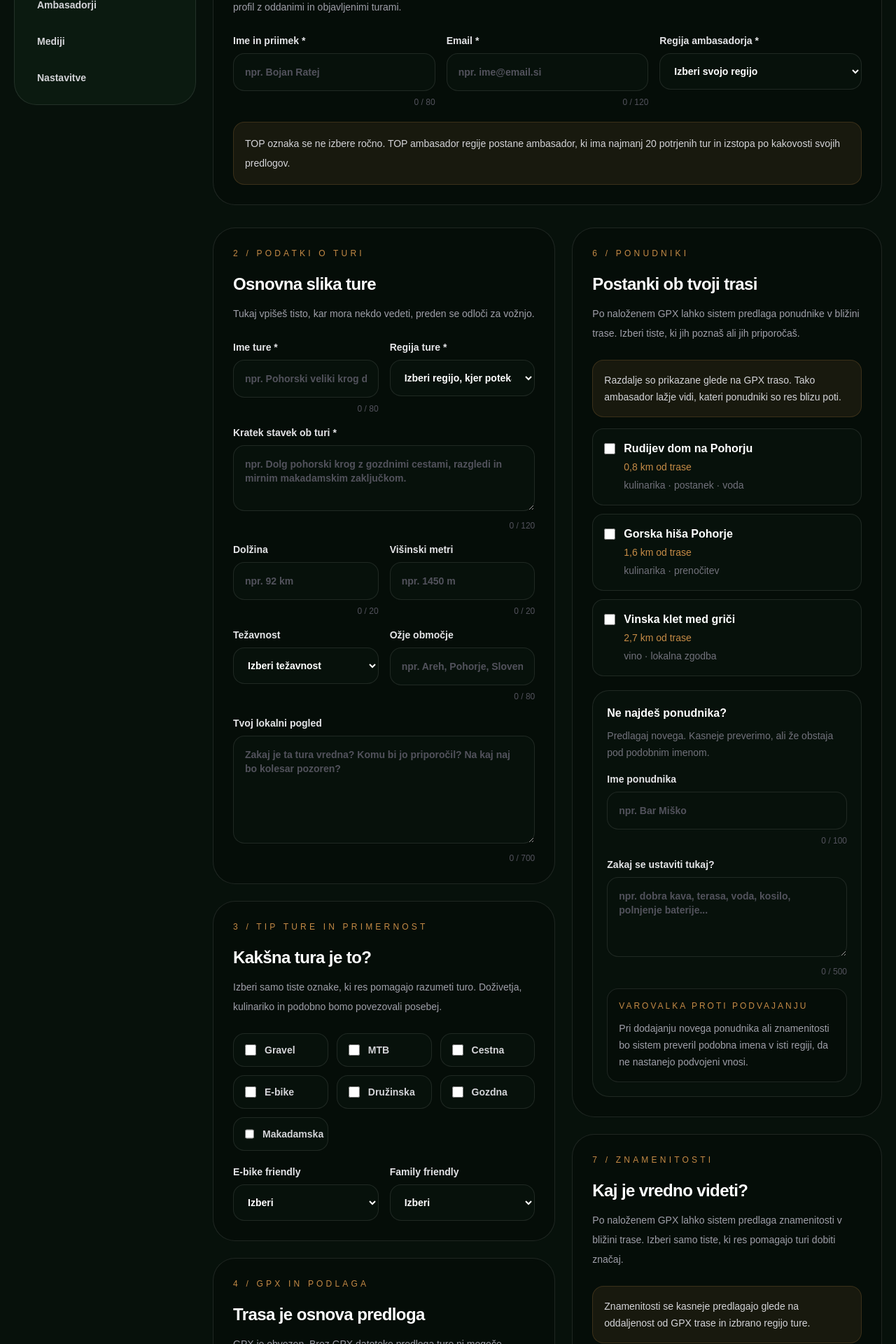
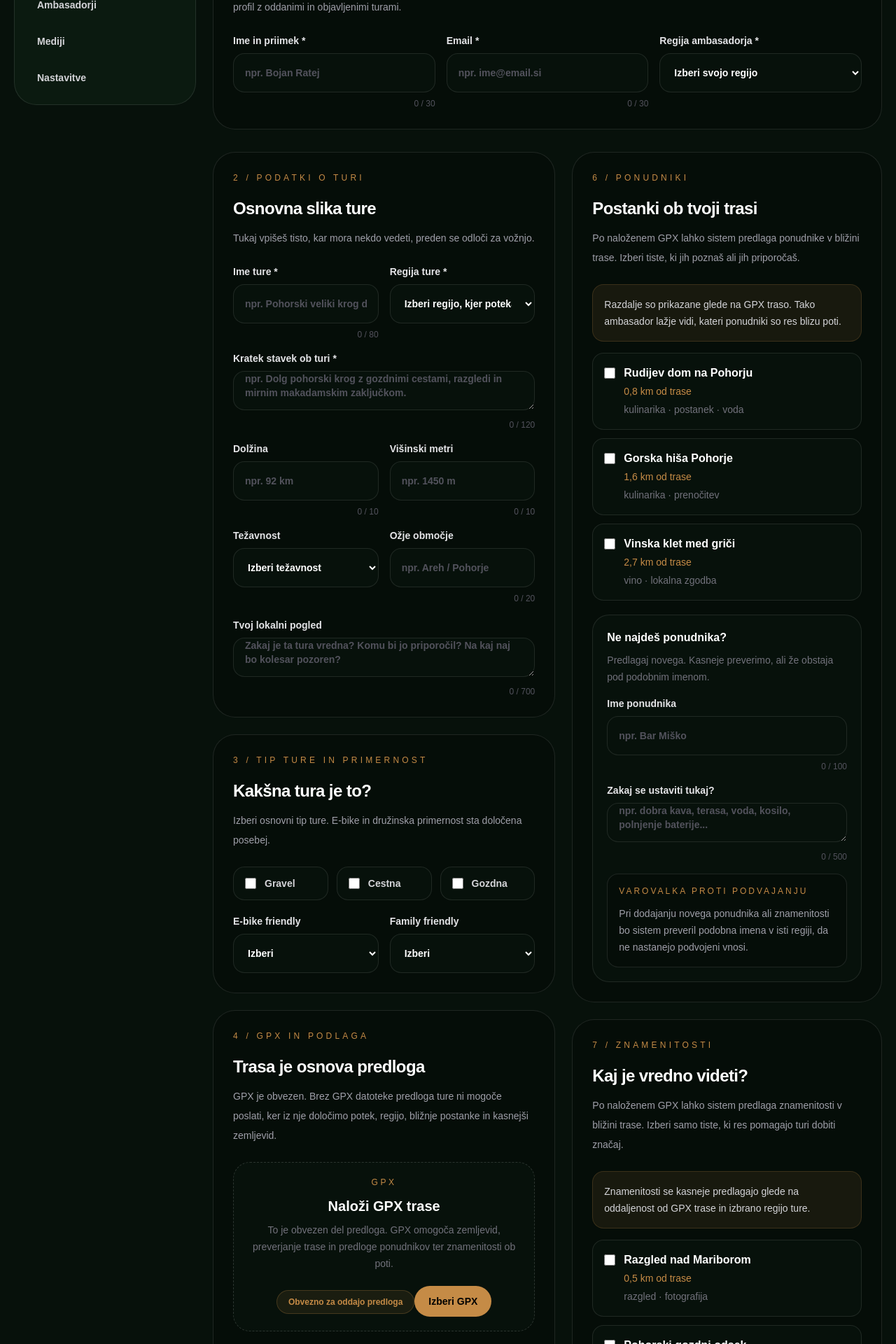
Before and after one commit to rabojan/bojan-on-bike-app, a Next.js app: page /admin/predlog-ture/nova in a window 1280 px wide. Shown: the part 540-2460 px from the top of the page at 70% size. Built offline with nearby package versions, Linux system fonts and the light colour scheme; sample sign-in values are in the browser's storage.

Commit message:
Polish ambassador proposal form layout

```diff
--- a/app/admin/predlog-ture/nova/page.tsx
+++ b/app/admin/predlog-ture/nova/page.tsx
@@ -15,12 +15,8 @@ const regions = [
 
 const trailTypes = [
   "Gravel",
-  "MTB",
   "Cestna",
-  "E-bike",
-  "Družinska",
   "Gozdna",
-  "Makadamska",
 ];
 
 const providersNearTrail = [
@@ -107,7 +103,7 @@ function Field({
       <input
         type={type}
         placeholder={placeholder}
-        className="mt-2 w-full rounded-2xl border border-white/10 bg-[#07110b] px-4 py-4 text-white outline-none placeholder:text-zinc-600"
+        className="mt-2 h-[56px] w-full rounded-2xl border border-white/10 bg-[#07110b] px-4 text-white outline-none placeholder:text-zinc-600"
       />
 
       {counter ? (
@@ -137,7 +133,7 @@ function TextArea({
       <textarea
         rows={rows}
         placeholder={placeholder}
-        className="mt-2 w-full rounded-2xl border border-white/10 bg-[#07110b] px-4 py-4 text-white outline-none placeholder:text-zinc-600"
+        className="mt-2 h-[56px] w-full rounded-2xl border border-white/10 bg-[#07110b] px-4 text-white outline-none placeholder:text-zinc-600"
       />
 
       {counter ? (
@@ -163,7 +159,7 @@ function UploadBox({
   required?: boolean;
 }) {
   return (
-    <div className="rounded-[24px] border border-dashed border-white/15 bg-[#07110b] p-6 text-center">
+    <div className="rounded-[24px] border border-dashed border-white/15 bg-[#07110b] p-5 text-center">
       <div className="text-xs uppercase tracking-[0.3em] text-[#c58b46]">
         {label}
       </div>
@@ -273,20 +269,20 @@ export default function NewTrailProposalPage() {
             <Field
               label="Ime in priimek *"
               placeholder="npr. Bojan Ratej"
-              counter="80"
+              counter="30"
             />
 
             <Field
               label="Email *"
               placeholder="npr. ime@email.si"
               type="email"
-              counter="120"
+              counter="30"
             />
 
             <label className="block text-sm font-bold text-zinc-200">
               <span>Regija ambasadorja *</span>
 
-              <select className="mt-2 w-full rounded-2xl border border-white/10 bg-[#07110b] px-4 py-4 text-white outline-none">
+              <select className="mt-2 h-[56px] w-full rounded-2xl border border-white/10 bg-[#07110b] px-4 text-white outline-none">
                 <option>Izberi svojo regijo</option>
                 {regions.map((region) => (
                   <option key={region}>{region}</option>
@@ -295,11 +291,6 @@ export default function NewTrailProposalPage() {
             </label>
           </div>
 
-          <div className="mt-5 rounded-2xl border border-[#c58b46]/20 bg-[#c58b46]/10 p-4 text-sm leading-7 text-zinc-300">
-            TOP oznaka se ne izbere ročno. TOP ambasador regije postane
-            ambasador, ki ima najmanj 20 potrjenih tur in izstopa po kakovosti
-            svojih predlogov.
-          </div>
         </Section>
 
         <div className="grid gap-6 xl:grid-cols-[1.05fr_0.95fr]">
@@ -319,7 +310,7 @@ export default function NewTrailProposalPage() {
                 <label className="block text-sm font-bold text-zinc-200">
                   <span>Regija ture *</span>
 
-                  <select className="mt-2 w-full rounded-2xl border border-white/10 bg-[#07110b] px-4 py-4 text-white outline-none">
+                  <select className="mt-2 h-[56px] w-full rounded-2xl border border-white/10 bg-[#07110b] px-4 text-white outline-none">
                     <option>Izberi regijo, kjer poteka tura</option>
                     {regions.map((region) => (
                       <option key={region}>{region}</option>
@@ -336,17 +327,17 @@ export default function NewTrailProposalPage() {
                   />
                 </div>
 
-                <Field label="Dolžina" placeholder="npr. 92 km" counter="20" />
+                <Field label="Dolžina" placeholder="npr. 92 km" counter="10" />
                 <Field
                   label="Višinski metri"
                   placeholder="npr. 1450 m"
-                  counter="20"
+                  counter="10"
                 />
 
                 <label className="block text-sm font-bold text-zinc-200">
                   <span>Težavnost</span>
 
-                  <select className="mt-2 w-full rounded-2xl border border-white/10 bg-[#07110b] px-4 py-4 text-white outline-none">
+                  <select className="mt-2 h-[56px] w-full rounded-2xl border border-white/10 bg-[#07110b] px-4 text-white outline-none">
                     <option>Izberi težavnost</option>
                     <option>Lahka</option>
                     <option>Srednja</option>
@@ -357,8 +348,8 @@ export default function NewTrailProposalPage() {
 
                 <Field
                   label="Ožje območje"
-                  placeholder="npr. Areh, Pohorje, Slovenske gorice"
-                  counter="80"
+                  placeholder="npr. Areh / Pohorje"
+                  counter="20"
                 />
               </div>
 
@@ -375,7 +366,7 @@ export default function NewTrailProposalPage() {
             <Section
               eyebrow="3 / Tip ture in primernost"
               title="Kakšna tura je to?"
-              intro="Izberi samo tiste oznake, ki res pomagajo razumeti turo. Doživetja, kulinariko in podobno bomo povezovali posebej."
+              intro="Izberi osnovni tip ture. E-bike in družinska primernost sta določena posebej."
             >
               <div className="grid gap-3 sm:grid-cols-2 lg:grid-cols-3">
                 {trailTypes.map((type) => (
@@ -396,7 +387,7 @@ export default function NewTrailProposalPage() {
                 <label className="block text-sm font-bold text-zinc-200">
                   <span>E-bike friendly</span>
 
-                  <select className="mt-2 w-full rounded-2xl border border-white/10 bg-[#07110b] px-4 py-4 text-white outline-none">
+                  <select className="mt-2 h-[56px] w-full rounded-2xl border border-white/10 bg-[#07110b] px-4 text-white outline-none">
                     <option>Izberi</option>
                     <option>Da</option>
                     <option>Ne</option>
@@ -407,7 +398,7 @@ export default function NewTrailProposalPage() {
                 <label className="block text-sm font-bold text-zinc-200">
                   <span>Family friendly</span>
 
-                  <select className="mt-2 w-full rounded-2xl border border-white/10 bg-[#07110b] px-4 py-4 text-white outline-none">
+                  <select className="mt-2 h-[56px] w-full rounded-2xl border border-white/10 bg-[#07110b] px-4 text-white outline-none">
                     <option>Izberi</option>
                     <option>Da</option>
                     <option>Ne</option>
@@ -461,7 +452,7 @@ export default function NewTrailProposalPage() {
                       Poudarek {item}
                     </div>
 
-                    <div className="grid gap-4 md:grid-cols-[0.8fr_1.2fr]">
+                    <div className="grid items-start gap-4 md:grid-cols-[0.85fr_1.15fr]">
                       <UploadBox
                         label="Slika"
                         title="Dodaj sliko"
@@ -472,15 +463,15 @@ export default function NewTrailProposalPage() {
                       <div className="space-y-4">
                         <Field
                           label="Naslov poudarka"
-                          placeholder="npr. Gozdni vzpon proti Arehu"
-                          counter="80"
+                          placeholder="npr. Gozdni vzpon"
+                          counter="25"
                         />
 
                         <TextArea
                           label="Kratek opis"
                           placeholder="Zakaj je ta del poti poseben?"
-                          rows={4}
-                          counter="300"
+                          rows={5}
+                          counter="200"
                         />
                       </div>
                     </div>
@@ -603,7 +594,7 @@ export default function NewTrailProposalPage() {
                       Utrinek {index + 1}
                     </div>
 
-                    <div className="grid gap-4 md:grid-cols-[0.7fr_1.3fr]">
+                    <div className="grid items-start gap-4 md:grid-cols-[0.75fr_1.25fr]">
                       <UploadBox
                         label="Slika"
                         title="Dodaj"
@@ -614,15 +605,8 @@ export default function NewTrailProposalPage() {
                       <div className="space-y-4">
                         <Field
                           label="Naslov slike"
-                          placeholder="npr. Miren makadam ob železnici"
-                          counter="80"
-                        />
-
-                        <TextArea
-                          label="Kratek opis"
-                          placeholder="Kaj prikazuje ta utrinek?"
-                          rows={3}
-                          counter="220"
+                          placeholder="npr. Miren makadam"
+                          counter="25"
                         />
                       </div>
                     </div>
@@ -641,9 +625,9 @@ export default function NewTrailProposalPage() {
               </h2>
 
               <p className="mt-3 text-sm leading-7 text-zinc-400">
-                Ko pošlješ predlog, ga skupaj pripravimo za objavo: preverimo
-                podatke, po potrebi dodamo postanke in znamenitosti ter ga
-                oblikujemo v doživetje, ki bo nosilo tudi tvoj podpis.
+                Ko pošlješ predlog, tura ostane povezana s teboj. Skupaj jo pripravimo
+                tako, da bo jasno predstavljena, uporabna za druge kolesarje
+                in objavljena s tvojim podpisom.
               </p>
 
               <p className="mt-4 text-sm leading-7 text-zinc-500">
```
